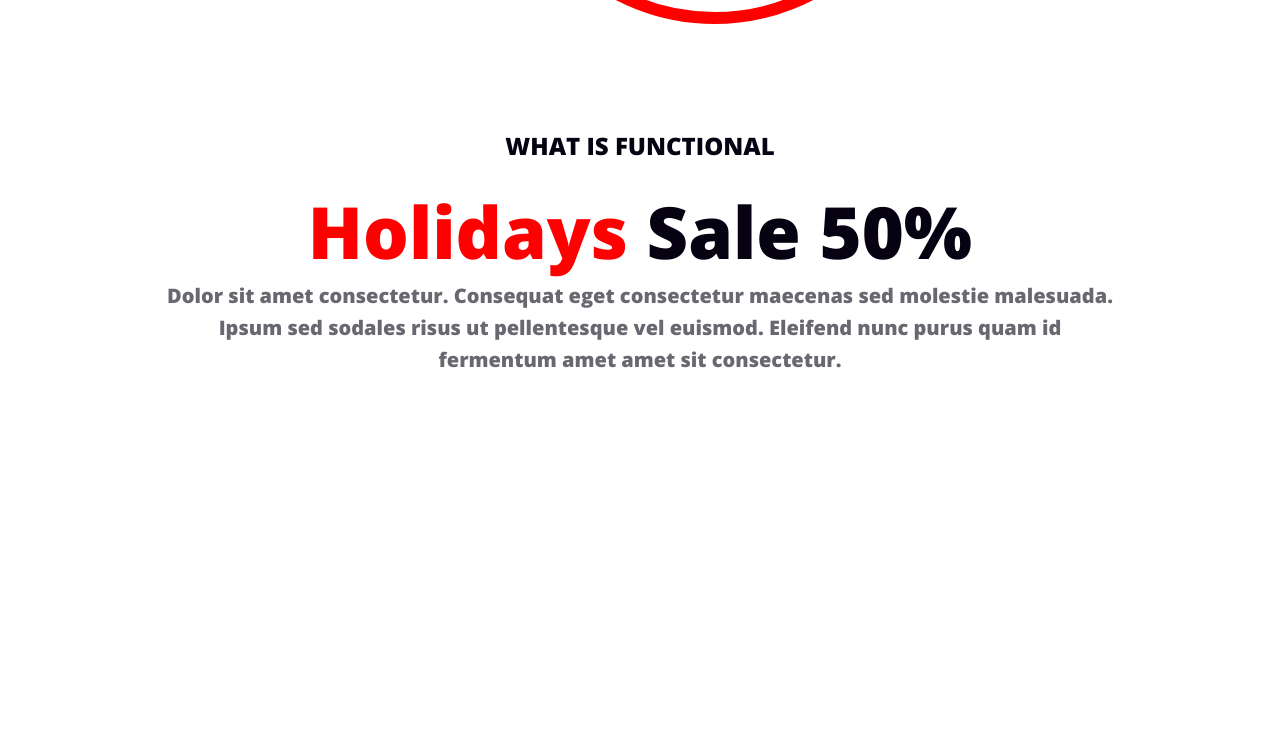
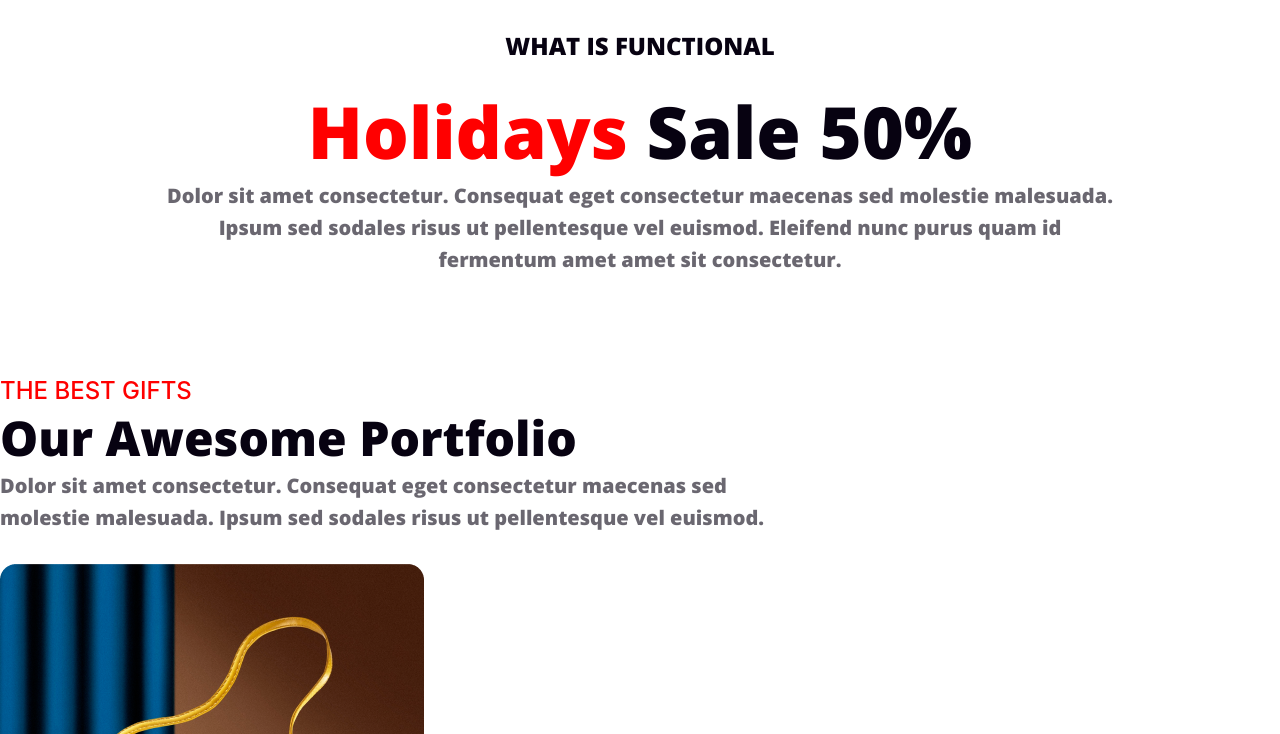
Before and after one commit to 2ferdous12/my-first-asainment, a plain HTML site: page index.html in a window 1280 px wide. Shown: the part 2840-3574 px from the top of the page. Before the commit the page ends 3216 px from the top, so only its background shows below. Drawn offline with nearby package versions, Linux system fonts and the light colour scheme.

Commit message:
added all fil and style

```diff
--- a/index.html
+++ b/index.html
@@ -103,5 +103,46 @@
 
         </div>
     </section>
+
+    <section>
+
+        <div class="shop-contain">
+            <h5>THE BEST GIFTS</h5>
+            <h3>Our Awesome Portfolio</h3>
+            <p>Dolor sit amet consectetur. Consequat eget consectetur
+                 maecenas sed molestie malesuada.
+                 Ipsum sed sodales risus ut pellentesque vel euismod. </p>
+        </div>
+    </section>
+
+    <section>
+        <div class="shop-container-section">
+<div class="deal-section">
+    <div class="beg">
+<img src="images/Rectangle 3.png" alt="">
+    </div>
+
+    <div class="beg-new">
+<img src="images/Rectangle 4.png" alt="">
+    </div>
+
+    <div class="shoos">
+<img src="images/Rectangle 5.png" alt="">
+    </div>
+
+    <div class="new-shoes">
+<img src="images/Rectangle 6.png" alt="">
+    </div>
+    <div class="sunglass">
+<img src="images/Rectangle 7.png" alt="">
+    </div>
+
+    <div class="batch">
+<img src="images/Rectangle 8.png" alt="">
+    </div>
+</div>
+
+        </div>
+    </section>
 </body>
 </html>
--- a/styles/style.css
+++ b/styles/style.css
@@ -117,6 +117,8 @@ margin-bottom: 40px;
     font-weight: 900;
     line-height: 88px;
     letter-spacing: 7px;
+    max-width: 500px;
+    width: 100%;
 }
 
 .happy-new .newyear p{
@@ -140,10 +142,11 @@ margin-bottom: 40px;
     display: flex;
     justify-content: space-around;
     align-items: center;
-    padding: 0 100px;
-    margin: 100px;
+
+
+
+
 }
-
 .happy-new .newyear h1{
     color: #FFF;
     font-size: 64px;
@@ -341,3 +344,40 @@ text-align: center;
     text-align: center;
     margin: 0 auto;
 }
+
+.shop-contain{
+    max-width: 1320px;
+    width: 100%;
+    margin: 20px auto;
+    margin-bottom: 30px;
+    margin-top: 100px;
+}
+
+
+.shop-contain h5{
+    color: #F00;
+font-family: Inter;
+font-size: 24px;
+font-style: normal;
+font-weight: 500;
+line-height: normal;
+}
+
+.shop-contain h3{
+color: #070211;
+font-size: 48px;
+font-style: normal;
+font-weight: 900;
+line-height: normal;
+text-transform: capitalize;
+}
+
+.shop-contain p{
+color: rgba(7, 2, 17, 0.60);
+font-size: 20px;
+font-style: normal;
+font-weight: 400;
+line-height: 32px;
+width: 100%;
+max-width: 800px;
+}
```
